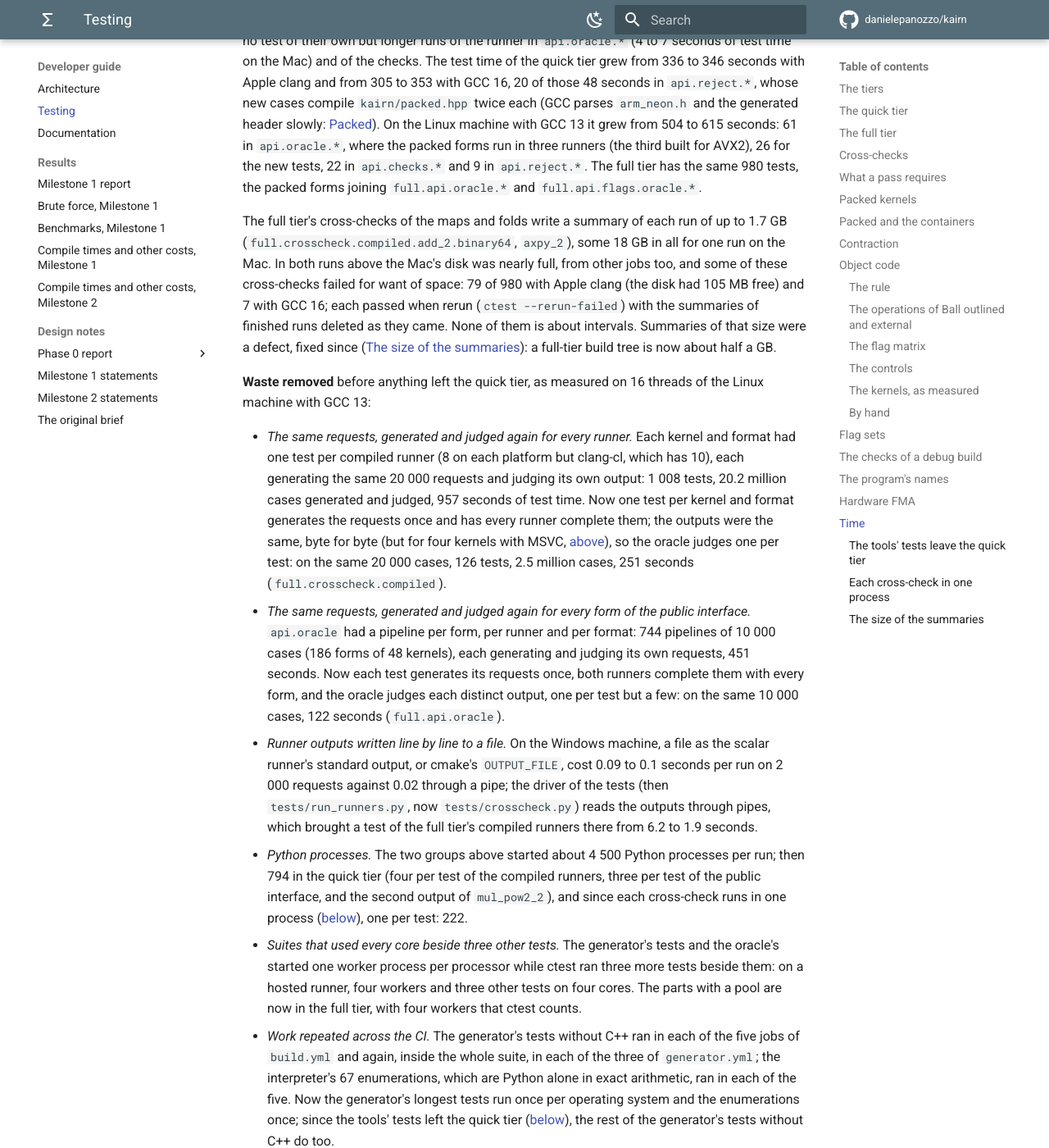
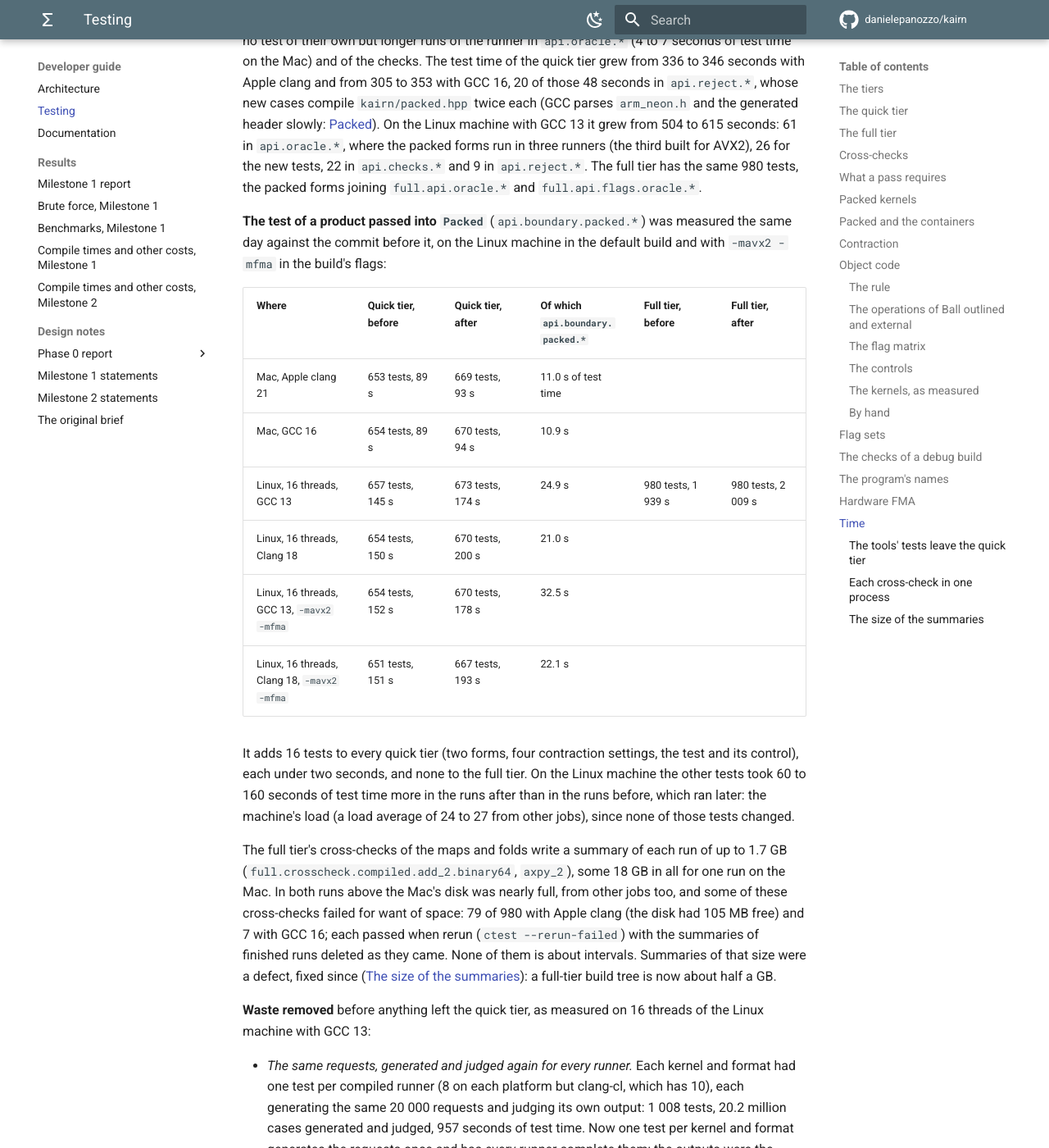
Before and after one commit to danielepanozzo/kairn, an MkDocs documentation site: the page built from docs/developer/testing.md, in a window 1280 px wide and 1400 px high, scrolled down 52215 px. Shown: the whole window at 82% size. Built offline with MkDocs 1.6.1 and Material for MkDocs 9.7.7, drawn with Linux system fonts in a browser that asks for light colours; comment, search, counter and statistics services are not loaded; some of the changed text lies outside the part shown.

Commit message:
Testing: the tiers before and after api.boundary.packed.*
The quick tier's count with Apple clang, and the counts and times of both tiers
on the Mac and the Linux machine, measured against the commit before the test.
The test adds 16 tests to each quick tier and none to the full tier.

Co-Authored-By: Claude Opus 5.5 <noreply@anthropic.com>
Claude-Session: https://claude.ai/code/session_01ULwCxzT6Dhw9xUiTw8mJz1

```diff
--- a/docs/developer/testing.md
+++ b/docs/developer/testing.md
@@ -16,7 +16,7 @@ by hand. The parts named here (generator, interpreter, oracle, runner, claims) a
 
 ctest runs the quick tier in the build directory and the full tier in `tests/full` of it, and says
 which before the first test and after the summary (with Apple clang: `Kairn tests: the quick
-tier, 653 tests. The full tier, 980 tests more: ctest --test-dir .../tests/full`); every test of
+tier, 669 tests. The full tier, 980 tests more: ctest --test-dir .../tests/full`); every test of
 the quick tier also has the label `quick`, and every test of the full tier the label `full`. Both
 are registered by the same configuration: the file `CTestCustom.cmake` that configuring writes at
 the top of the build tree leaves the full tier out of a run there (`CTEST_CUSTOM_TESTS_IGNORE`),
@@ -1490,6 +1490,25 @@ the checks. The test time of the quick tier grew from 336 to 346 seconds with Ap
 AVX2), 26 for the new tests, 22 in `api.checks.*` and 9 in `api.reject.*`. The full tier has the same
 980 tests, the packed forms joining `full.api.oracle.*` and `full.api.flags.oracle.*`.
 
+**The test of a product passed into `Packed`** (`api.boundary.packed.*`) was measured the same day
+against the commit before it, on the Linux machine in the default build and with `-mavx2 -mfma`
+in the build's flags:
+
+| Where | Quick tier, before | Quick tier, after | Of which `api.boundary.packed.*` | Full tier, before | Full tier, after |
+|---|---|---|---|---|---|
+| Mac, Apple clang 21 | 653 tests, 89 s | 669 tests, 93 s | 11.0 s of test time | | |
+| Mac, GCC 16 | 654 tests, 89 s | 670 tests, 94 s | 10.9 s | | |
+| Linux, 16 threads, GCC 13 | 657 tests, 145 s | 673 tests, 174 s | 24.9 s | 980 tests, 1 939 s | 980 tests, 2 009 s |
+| Linux, 16 threads, Clang 18 | 654 tests, 150 s | 670 tests, 200 s | 21.0 s | | |
+| Linux, 16 threads, GCC 13, `-mavx2 -mfma` | 654 tests, 152 s | 670 tests, 178 s | 32.5 s | | |
+| Linux, 16 threads, Clang 18, `-mavx2 -mfma` | 651 tests, 151 s | 667 tests, 193 s | 22.1 s | | |
+
+It adds 16 tests to every quick tier (two forms, four contraction settings, the test and its
+control), each under two seconds, and none to the full tier. On the Linux machine the other tests
+took 60 to 160 seconds of test time more in the runs after than in the runs before, which ran
+later: the machine's load (a load average of 24 to 27 from other jobs), since none of those
+tests changed.
+
 The full tier's cross-checks of the maps and folds write a summary of each run of up to 1.7 GB
 (`full.crosscheck.compiled.add_2.binary64`, `axpy_2`), some 18 GB in all for one run on the Mac. In
 both runs above the Mac's disk was nearly full, from other jobs too, and some of these
```
